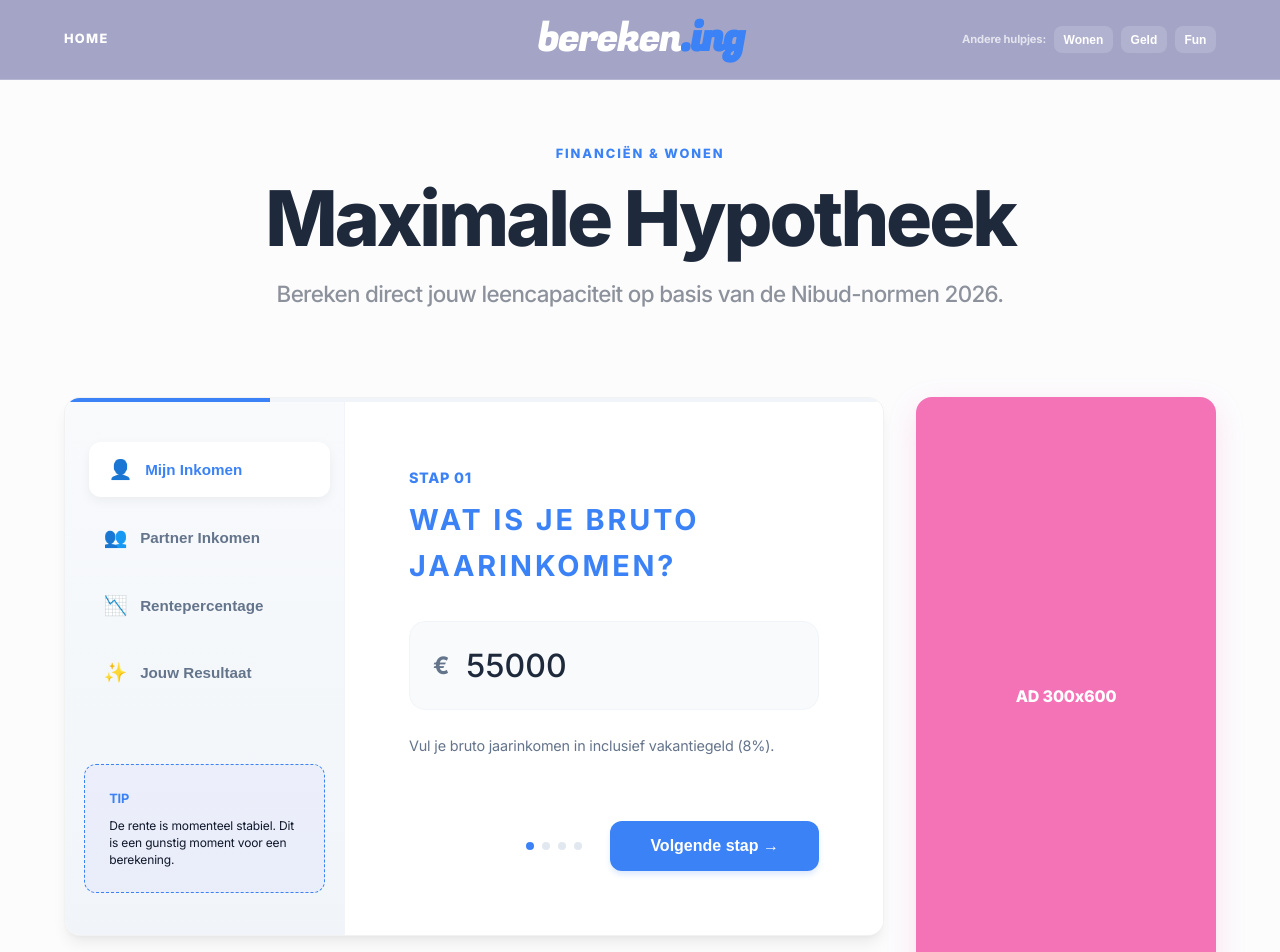
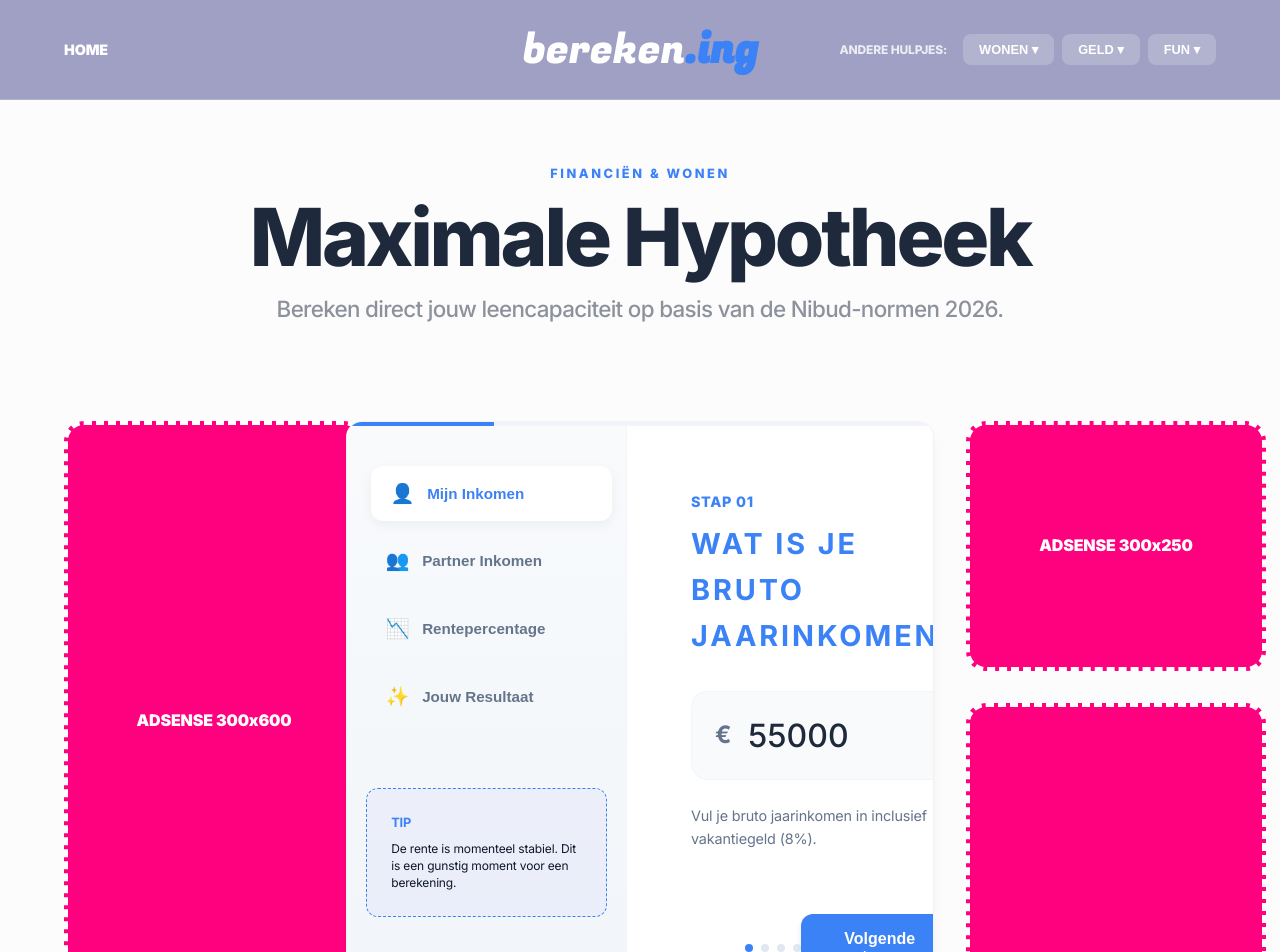
Before and after one commit to sirklaas/bereken.ing, a Next.js app: page /hypotheek in a window 1280 px wide. Shown: the top 952 px of the page. Built offline with nearby package versions, Linux system fonts and the light colour scheme.

Commit message:
style: implement high-contrast ad placeholders and explicit Fun dropdown

```diff
--- a/src/app/globals.css
+++ b/src/app/globals.css
@@ -92,11 +92,11 @@ h3 {
   }
 }
 
-@media (max-width: 1280px) {
+@media (max-width: 1200px) {
   .pristine-grid {
-    grid-template-columns: 1fr 300px; /* Hide left ad to save space */
+    grid-template-columns: 1fr 300px; /* Hide left ad to save space for content */
   }
-  .ad-sidebar:first-of-type {
+  .left-ad {
     display: none;
   }
 }
--- a/src/components/Header.tsx
+++ b/src/components/Header.tsx
@@ -23,8 +23,10 @@ const CATEGORIES = [
   {
     name: "Fun",
     links: [
-      { name: "Magische 8-Ball", href: "/fun/8ball" },
-      { name: "Kerst", href: "/fun/kerst" },
+      { name: "8-Ball", href: "/fun/8ball" },
+      { name: "Kerst Countdown", href: "/fun/kerst" },
+      { name: "Verjaardag", href: "/fun/verjaardag" },
+      { name: "I Ching", href: "/fun/iching" },
       { name: "Death Clock", href: "/fun/dagentot" },
     ]
   }
@@ -41,14 +43,13 @@ export default function Header() {
   }, []);
 
   return (
-    <header className={hasShadow ? "header-shadow" : ""} style={{
+    <header style={{
       position: "sticky",
       top: 0,
-      zIndex: 1000,
-      background: "rgba(159, 160, 195, 0.95)",
-      backdropFilter: "blur(12px)",
+      zIndex: 2000,
+      background: "#9FA0C3", // Periwinkle from wireframe
       borderBottom: "1px solid rgba(255,255,255,0.2)",
-      height: "clamp(80px, 10vh, 100px)",
+      height: "100px",
       display: "flex",
       alignItems: "center"
     }}>
@@ -60,17 +61,22 @@ export default function Header() {
         width: "100%"
       }}>
 
-        {/* Left: Home (Hidden on very small screens if needed) */}
-        <Link href="/" className="nav-home" style={{ color: "white", textDecoration: "none", fontWeight: 800, fontSize: "0.8rem", letterSpacing: "0.1em" }}>HOME</Link>
+        {/* Left: Home */}
+        <Link href="/" style={{ color: "white", textDecoration: "none", fontWeight: 900, fontSize: "0.9rem" }}>HOME</Link>
 
-        {/* Center: Logo (Fluid sizing) */}
-        <div className="logo-container">
+        {/* Center: Logo (Absolute) */}
+        <div style={{
+          position: "absolute",
+          left: "50%",
+          top: "50%",
+          transform: "translate(-50%, -50%)",
+          zIndex: 10
+        }}>
           <Link href="/" style={{
-            fontSize: "clamp(1.5rem, 4vw, 2.5rem)",
+            fontSize: "2.6rem",
             fontWeight: 400,
             textDecoration: "none",
             fontFamily: "var(--font-heading)",
-            letterSpacing: "-0.05em",
             color: "white"
           }}>
             bereken<span style={{ fontWeight: 800, color: "var(--primary-accent)" }}>.ing</span>
@@ -78,8 +84,8 @@ export default function Header() {
         </div>
 
         {/* Right: Dropdowns */}
-        <div style={{ display: "flex", alignItems: "center", gap: "0.5rem" }}>
-          <span className="nav-label" style={{ color: "rgba(255,255,255,0.7)", fontSize: "0.7rem", fontWeight: 700 }}>Andere hulpjes:</span>
+        <div style={{ display: "flex", alignItems: "center", gap: "1rem" }}>
+          <span style={{ color: "rgba(255,255,255,0.8)", fontSize: "0.75rem", fontWeight: 800 }}>ANDERE HULPJES:</span>
 
           <div style={{ display: "flex", gap: "0.5rem" }}>
             {CATEGORIES.map((cat) => (
@@ -92,16 +98,17 @@ export default function Header() {
                 <button
                   onClick={() => setOpenDropdown(openDropdown === cat.name ? null : cat.name)}
                   style={{
-                    background: "rgba(255,255,255,0.15)",
+                    background: "rgba(255,255,255,0.2)",
                     border: "none",
                     color: "white",
-                    fontSize: "0.75rem",
-                    fontWeight: 800,
-                    padding: "0.4rem 0.6rem",
+                    fontSize: "0.8rem",
+                    fontWeight: 900,
+                    padding: "0.5rem 1rem",
                     borderRadius: "8px",
-                    cursor: "pointer"
+                    cursor: "pointer",
+                    textTransform: "uppercase"
                   }}>
-                  {cat.name}
+                  {cat.name} ▾
                 </button>
 
                 {openDropdown === cat.name && (
@@ -109,15 +116,14 @@ export default function Header() {
                     position: "absolute",
                     top: "100%",
                     right: 0,
-                    width: "200px",
+                    width: "220px",
                     background: "white",
-                    borderRadius: "14px",
-                    boxShadow: "0 20px 40px rgba(0,0,0,0.15)",
-                    padding: "0.6rem",
+                    borderRadius: "12px",
+                    boxShadow: "0 20px 50px rgba(0,0,0,0.2)",
+                    padding: "0.8rem",
                     marginTop: "0.5rem",
                     display: "grid",
-                    gap: "0.1rem",
-                    zIndex: 2000
+                    gap: "0.2rem"
                   }}>
                     {cat.links.map(link => (
                       <Link
@@ -126,10 +132,10 @@ export default function Header() {
                         onClick={() => setOpenDropdown(null)}
                         style={{
                           textDecoration: "none",
-                          fontSize: "0.8rem",
-                          color: "var(--heading-color)",
+                          fontSize: "0.85rem",
+                          color: "#1e293b",
                           fontWeight: 600,
-                          padding: "0.5rem 0.8rem",
+                          padding: "0.7rem 1rem",
                           borderRadius: "8px"
                         }}
                         className="dropdown-item"
@@ -145,30 +151,9 @@ export default function Header() {
         </div>
       </div>
       <style jsx>{`
-        .logo-container {
-          position: absolute;
-          left: 50%;
-          top: 50%;
-          transform: translate(-50%, -50%);
-          white-space: nowrap;
-        }
-        .dropdown-item:hover {
-          background: #f1f5f9;
-          color: var(--primary-accent);
-        }
-        @media (max-width: 768px) {
-          .nav-home, .nav-label {
-            display: none;
-          }
-        }
-        @media (max-width: 480px) {
-          .logo-container {
-             position: static;
-             transform: none;
-          }
-          .container {
-            justify-content: space-between;
-          }
+        .dropdown-item:hover { background: #f1f5f9; color: var(--primary-accent); }
+        @media (max-width: 1024px) {
+          span { display: none; }
         }
       `}</style>
     </header>
--- a/src/components/ToolLayout.tsx
+++ b/src/components/ToolLayout.tsx
@@ -11,90 +11,69 @@ export default function ToolLayout({ children, intro, title, subtitle }: ToolLay
   return (
     <div className="container" style={{ paddingTop: "4rem", paddingBottom: "8rem" }}>
 
-      {/* 1. The Heading Stack (Centered) */}
-      <div style={{ textAlign: "center", marginBottom: "5.5rem" }}>
-        {intro && (
-          <h3 style={{
-            marginBottom: "0.8rem",
-            color: "var(--primary-accent)",
-            letterSpacing: "0.15em",
-            fontWeight: 800,
-            fontSize: "0.8rem"
-          }}>
-            {intro.toUpperCase()}
-          </h3>
-        )}
-        <h1 style={{ fontSize: "clamp(2.5rem, 8vw, 4.8rem)", marginBottom: "1rem", lineHeight: 1.1 }}>{title}</h1>
-        {subtitle && (
-          <h2 style={{
-            fontSize: "1.4rem",
-            fontWeight: 500,
-            opacity: 0.5,
-            maxWidth: "800px",
-            margin: "0 auto",
-            lineHeight: 1.4
-          }}>
-            {subtitle}
-          </h2>
-        )}
+      {/* 1. Centered Header Section */}
+      <div style={{ textAlign: "center", marginBottom: "6rem" }}>
+        {intro && <h3 style={{ marginBottom: "0.8rem", color: "var(--primary-accent)", letterSpacing: "0.2em", fontWeight: 800, fontSize: "0.8rem" }}>{intro.toUpperCase()}</h3>}
+        <h1 style={{ fontSize: "clamp(3rem, 10vw, 5rem)", marginBottom: "1rem", lineHeight: 1 }}>{title}</h1>
+        {subtitle && <h2 style={{ fontSize: "1.4rem", fontWeight: 500, opacity: 0.5, maxWidth: "850px", margin: "0 auto", lineHeight: 1.4 }}>{subtitle}</h2>}
       </div>
 
-      {/* 2. The 3-Column Pristine Grid (Sidebars are strictly for Ads) */}
+      {/* 2. 3-Column Pristine Grid */}
       <div className="pristine-grid">
 
-        {/* Left Ad Column */}
-        <div className="ad-sidebar">
-          <div className="ad-container" style={{
-            background: "#f472b6",
+        {/* Left Ad Sidebar (Always Pink Placeholder) */}
+        <div className="ad-sidebar left-ad">
+          <div style={{
+            background: "#FF007F", // Bright Pink
             width: "300px",
             height: "600px",
             display: "flex",
             alignItems: "center",
             justifyContent: "center",
             color: "white",
-            fontWeight: 800,
-            borderRadius: "16px",
-            boxShadow: "0 10px 30px rgba(244, 114, 182, 0.2)"
+            fontWeight: 900,
+            borderRadius: "20px",
+            border: "4px dashed white"
           }}>
-            AD 300x600
+            ADSENSE 300x600
           </div>
         </div>
 
-        {/* Center Main Content */}
+        {/* Center: The actual Tool */}
         <main style={{ minWidth: 0 }}>
           {children}
         </main>
 
-        {/* Right Ad Column */}
-        <div className="ad-sidebar">
-          <div className="ad-container" style={{
-            background: "#f472b6",
+        {/* Right Ad Sidebar (Always Pink Placeholder) */}
+        <div className="ad-sidebar right-ad">
+          <div style={{
+            background: "#FF007F",
+            width: "300px",
+            height: "250px",
+            display: "flex",
+            alignItems: "center",
+            justifyContent: "center",
+            color: "white",
+            fontWeight: 900,
+            borderRadius: "20px",
+            border: "4px dashed white",
+            marginBottom: "2rem"
+          }}>
+            ADSENSE 300x250
+          </div>
+          <div style={{
+            background: "#FF007F",
             width: "300px",
             height: "600px",
             display: "flex",
             alignItems: "center",
             justifyContent: "center",
             color: "white",
-            fontWeight: 800,
-            borderRadius: "16px",
-            boxShadow: "0 10px 30px rgba(244, 114, 182, 0.2)"
+            fontWeight: 900,
+            borderRadius: "20px",
+            border: "4px dashed white"
           }}>
-            AD 300x600
-          </div>
-          <div className="ad-container" style={{
-            background: "#f472b6",
-            width: "300px",
-            height: "250px",
-            display: "flex",
-            alignItems: "center",
-            justifyContent: "center",
-            color: "white",
-            fontWeight: 800,
-            borderRadius: "16px",
-            boxShadow: "0 10px 30px rgba(244, 114, 182, 0.2)",
-            marginTop: "2rem"
-          }}>
-            AD 300x250
+            ADSENSE 300x600
           </div>
         </div>
 
```
